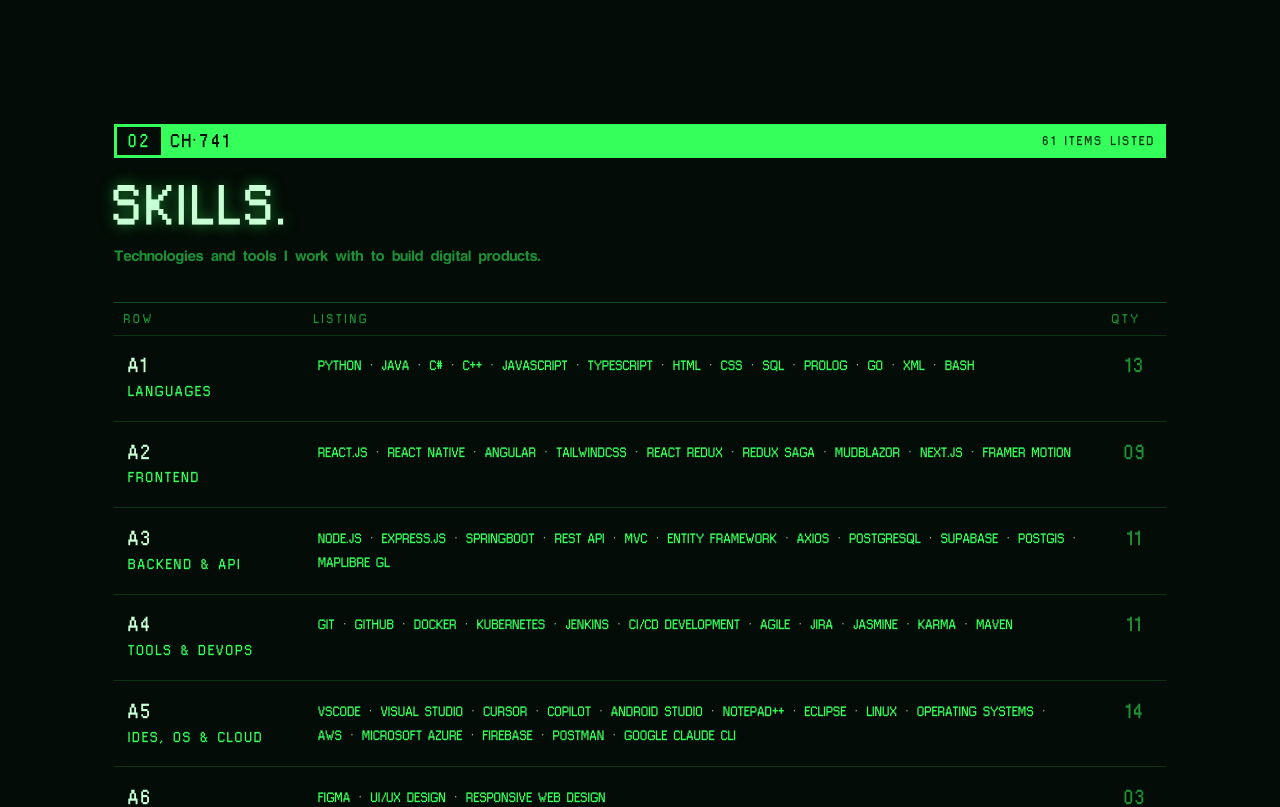
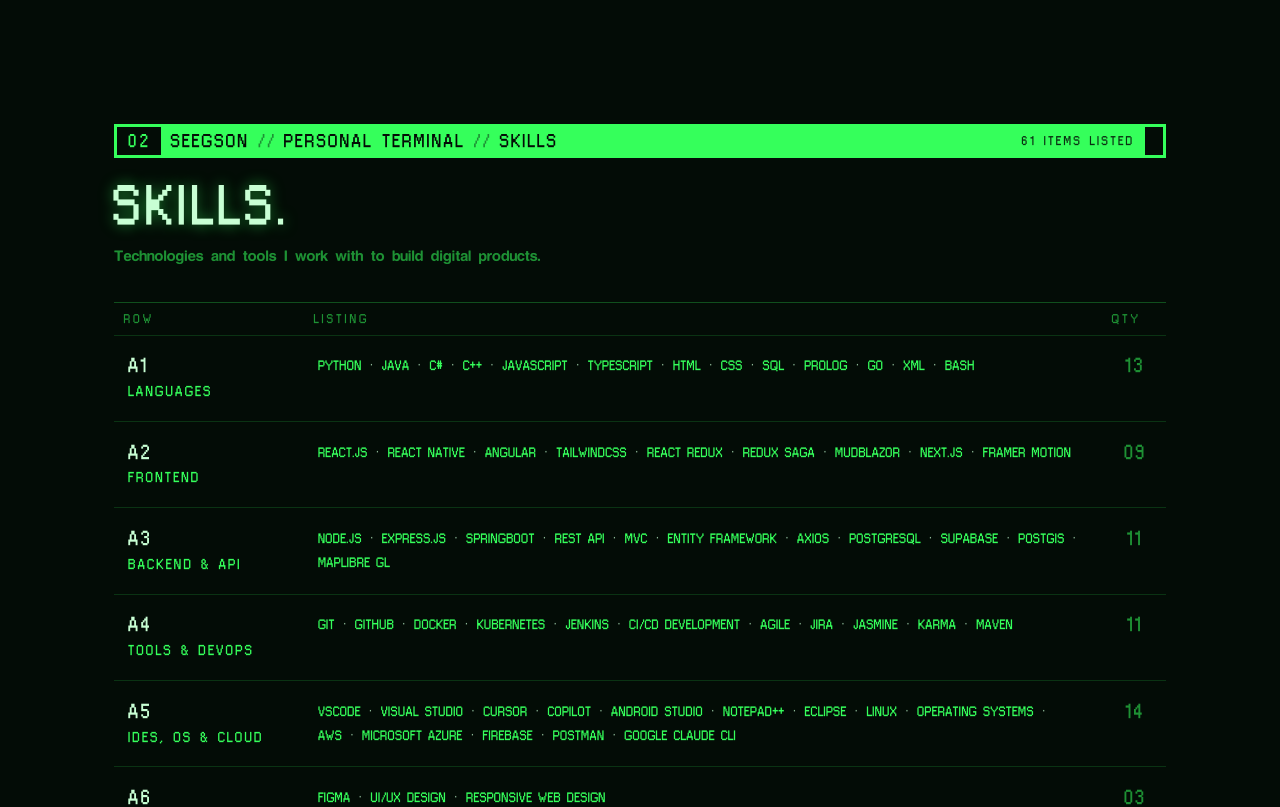
Before and after one commit to Ayprusss/AnthonyLe, a React (Create React App) app: page / in a window 1280 px wide. Shown: the part 820-1627 px from the top of the page. Built offline with nearby package versions, Linux system fonts and the light colour scheme.

Commit message:
added more changes to section header component

```diff
--- a/src/Components/ui/SectionHeader.js
+++ b/src/Components/ui/SectionHeader.js
@@ -1,14 +1,14 @@
 /**
- * Teletext page header.
+ * Folder header — the inverse-video strip every Seegson terminal page
+ * opens with, then the folder name and an optional lead-in.
  *
- * Renders the service header bar (page number · channel ident · rule ·
- * data readout), then the headline and an optional lead-in note.
- * The page number comes from the same CSS counter that stamps the corner
- * tag on each section, so the two can never disagree.
+ * The ref cell reads from the same CSS counter that orders the sections,
+ * so the bar and the reading order can never disagree. The bar closes on
+ * a filled block, as every bar in the game does.
  *
  * Props:
- *   title    – page headline, e.g. "Skills." (rendered as h2)
- *   meta     – short readout derived from the page's real content,
+ *   title    – folder name, e.g. "Skills." (rendered as h2)
+ *   meta     – readout derived from the page's real content,
  *              e.g. "61 items listed"
  *   subtitle – optional lead-in note
  */
@@ -17,9 +17,13 @@ export function SectionHeader({ title, meta, subtitle }) {
         <>
             <div className="page-bar" aria-hidden="true">
                 <span className="page-bar-no" />
-                <span className="page-bar-ch">CH·741</span>
+                <span className="page-bar-path">
+                    SEEGSON <i>{'//'}</i> PERSONAL TERMINAL <i>{'//'}</i>{' '}
+                    {String(title).replace(/\.$/, '')}
+                </span>
                 <span className="page-bar-fill" />
                 {meta && <span className="page-bar-meta">{meta}</span>}
+                <span className="page-bar-end" />
             </div>
             <h2 className="section-title">{title}</h2>
             {subtitle && <p className="section-subtitle">{subtitle}</p>}
```
